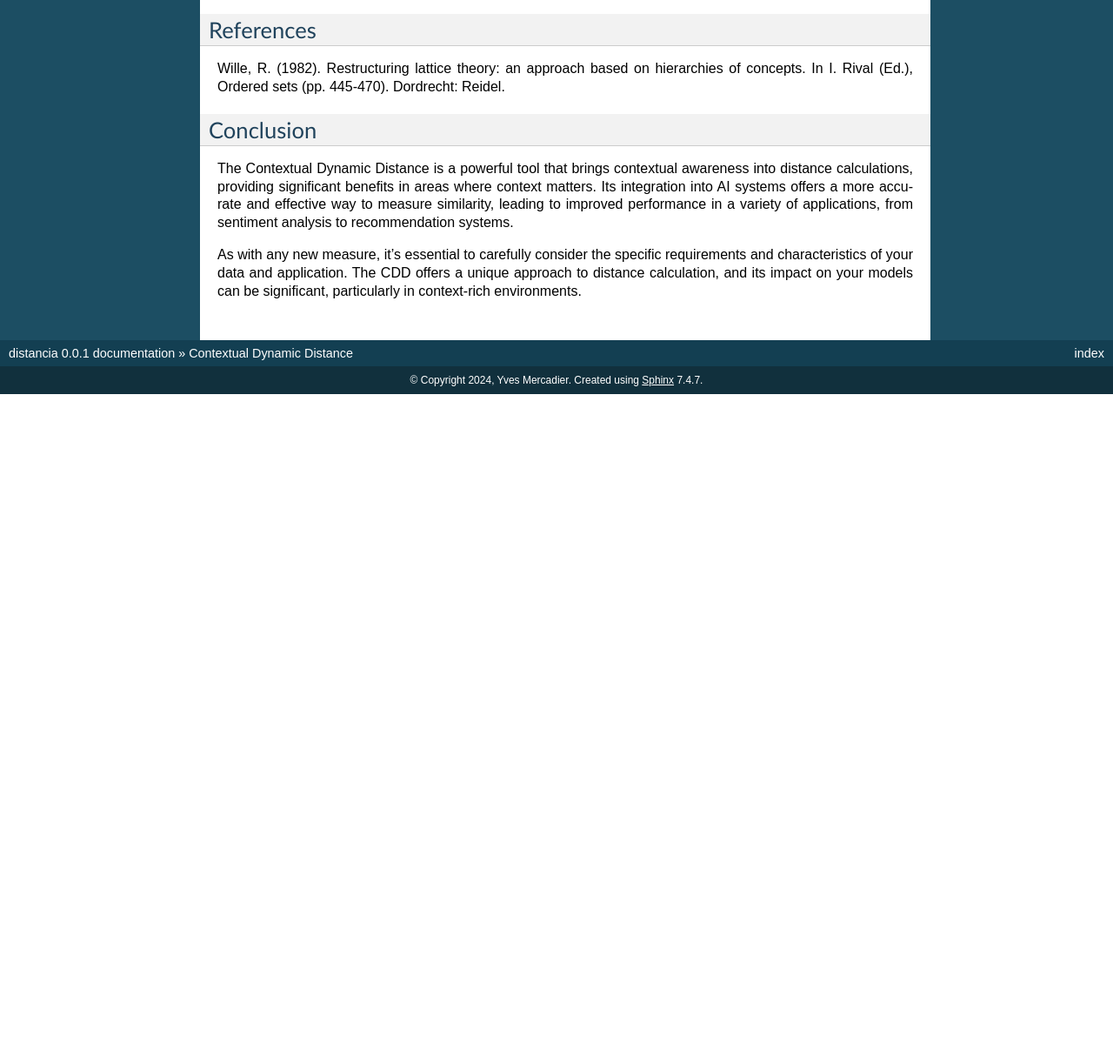
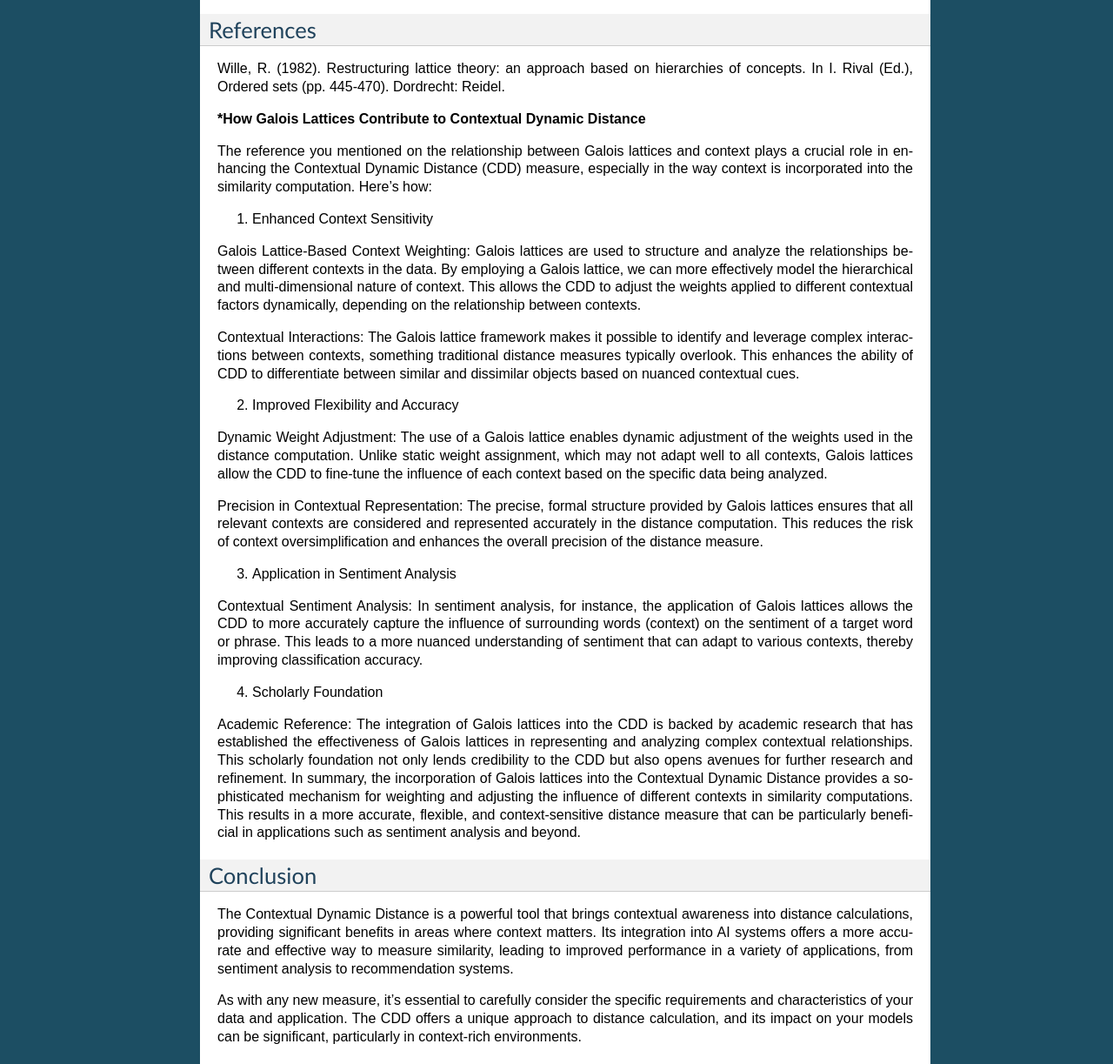
Before and after one commit to ym001/distancia, a Sphinx documentation site: the page built from docs/ContextualDynamicDistance.rst, in a window 1280 px wide and 1400 px high, scrolled down 1195 px, cut to the strip 177-1400 px from the top of the window. Shown: the whole strip at 87% size. Built offline with Sphinx 7.4.7, drawn with Linux system fonts in a browser that asks for light colours; before the commit the page ends 1825 px from its top, so only the background shows below that.

Commit message:
Update ContextualDynamicDistance.rst

```diff
--- a/docs/ContextualDynamicDistance.rst
+++ b/docs/ContextualDynamicDistance.rst
@@ -70,6 +70,31 @@ References
 
 Wille, R. (1982). Restructuring lattice theory: an approach based on hierarchies of concepts. In I. Rival (Ed.), Ordered sets (pp. 445-470). Dordrecht: Reidel.
 
+***How Galois Lattices Contribute to Contextual Dynamic Distance**
+
+The reference you mentioned on the relationship between Galois lattices and context plays a crucial role in enhancing the Contextual Dynamic Distance (CDD) measure, especially in the way context is incorporated into the similarity computation. Here’s how:
+
+1. Enhanced Context Sensitivity
+
+Galois Lattice-Based Context Weighting: Galois lattices are used to structure and analyze the relationships between different contexts in the data. By employing a Galois lattice, we can more effectively model the hierarchical and multi-dimensional nature of context. This allows the CDD to adjust the weights applied to different contextual factors dynamically, depending on the relationship between contexts.
+
+Contextual Interactions: The Galois lattice framework makes it possible to identify and leverage complex interactions between contexts, something traditional distance measures typically overlook. This enhances the ability of CDD to differentiate between similar and dissimilar objects based on nuanced contextual cues.
+
+2. Improved Flexibility and Accuracy
+
+Dynamic Weight Adjustment: The use of a Galois lattice enables dynamic adjustment of the weights used in the distance computation. Unlike static weight assignment, which may not adapt well to all contexts, Galois lattices allow the CDD to fine-tune the influence of each context based on the specific data being analyzed.
+
+Precision in Contextual Representation: The precise, formal structure provided by Galois lattices ensures that all relevant contexts are considered and represented accurately in the distance computation. This reduces the risk of context oversimplification and enhances the overall precision of the distance measure.
+
+3. Application in Sentiment Analysis
+
+Contextual Sentiment Analysis: In sentiment analysis, for instance, the application of Galois lattices allows the CDD to more accurately capture the influence of surrounding words (context) on the sentiment of a target word or phrase. This leads to a more nuanced understanding of sentiment that can adapt to various contexts, thereby improving classification accuracy.
+
+4. Scholarly Foundation
+
+Academic Reference: The integration of Galois lattices into the CDD is backed by academic research that has established the effectiveness of Galois lattices in representing and analyzing complex contextual relationships. This scholarly foundation not only lends credibility to the CDD but also opens avenues for further research and refinement.
+In summary, the incorporation of Galois lattices into the Contextual Dynamic Distance provides a sophisticated mechanism for weighting and adjusting the influence of different contexts in similarity computations. This results in a more accurate, flexible, and context-sensitive distance measure that can be particularly beneficial in applications such as sentiment analysis and beyond.
+
 Conclusion
 ----------
 
```
